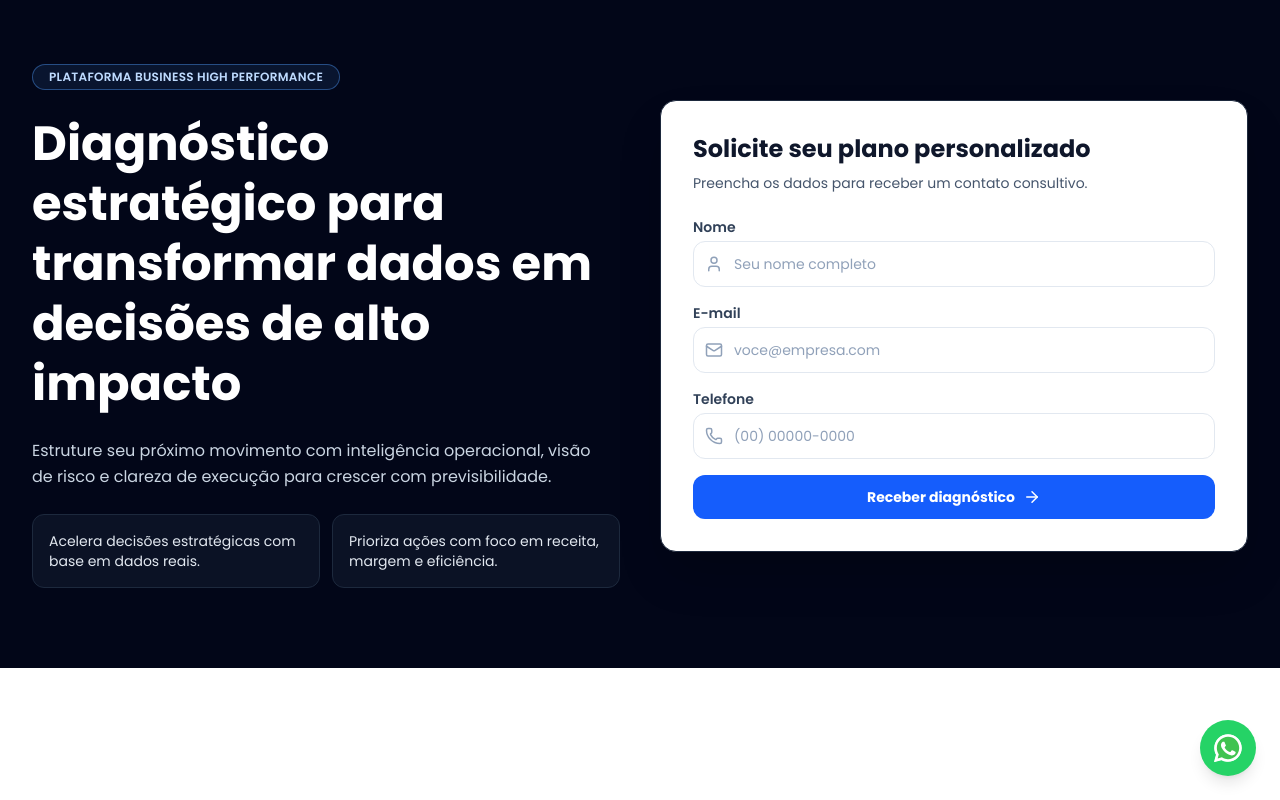
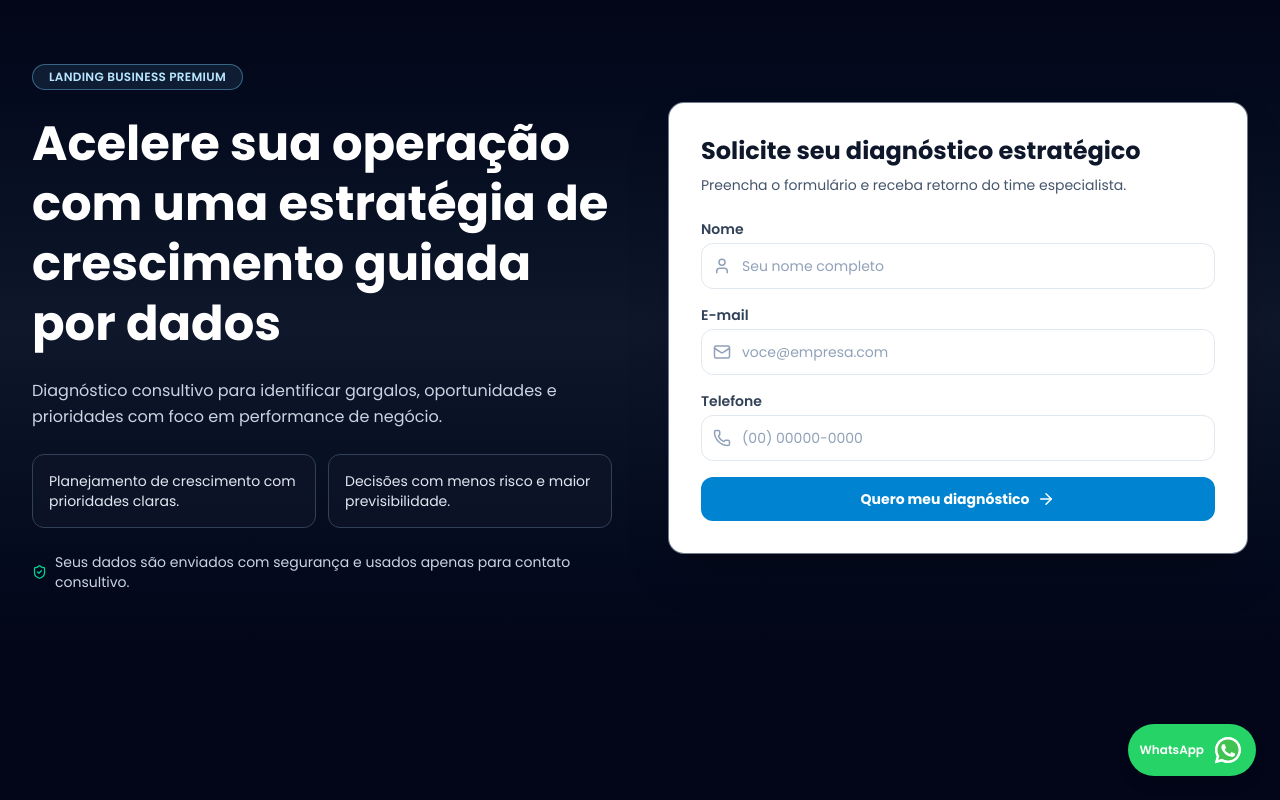
Before and after one commit to JG-silv/git-BSX-Landing-Page, a Next.js app: page /lp-business-alto in a window 1280 px wide. Built offline with nearby package versions, Linux system fonts and the light colour scheme; a web font is replaced by a local one.

Commit message:
feat: atualiza lp-business-alto com novo hero, chat e obrigado

```diff
--- a/src/app/lp-business-alto/Chat/index.jsx
+++ b/src/app/lp-business-alto/Chat/index.jsx
@@ -5,7 +5,7 @@ import { useEffect, useState } from "react";
 export default function Chat() {
   const [isVisible, setIsVisible] = useState(false);
   const phoneNumber = "5521997147642";
-  const defaultMessage = "Olá! Quero falar com um especialista da LP Business Alto.";
+  const defaultMessage = "Olá! Quero saber mais sobre a landing de estratégia business.";
   const whatsappLink = `https://wa.me/${phoneNumber}?text=${encodeURIComponent(defaultMessage)}`;
 
   useEffect(() => {
@@ -19,18 +19,19 @@ export default function Chat() {
   if (!isVisible) return null;
 
   return (
-    <div className="fixed bottom-5 right-5 z-50 sm:bottom-6 sm:right-6">
+    <div className="fixed bottom-4 right-4 z-50 sm:bottom-6 sm:right-6">
       <a
         href={whatsappLink}
         target="_blank"
         rel="noopener noreferrer"
         aria-label="Falar no WhatsApp"
-        className="flex h-14 w-14 items-center justify-center rounded-full bg-[#25D366] shadow-lg transition hover:scale-105 hover:bg-[#20bd5a]"
+        className="group flex items-center gap-2 rounded-full bg-[#25D366] px-3 py-2.5 shadow-lg transition hover:scale-[1.02] hover:bg-[#20bd5a]"
       >
+        <span className="hidden text-xs font-semibold text-white sm:block">WhatsApp</span>
         <svg
           className="fill-white"
-          width="34"
-          height="34"
+          width="32"
+          height="32"
           xmlns="http://www.w3.org/2000/svg"
           x="0px"
           y="0px"
--- a/src/app/lp-business-alto/Hero/index.jsx
+++ b/src/app/lp-business-alto/Hero/index.jsx
@@ -1,8 +1,8 @@
 "use client";
 
-import React, { useMemo, useState } from "react";
+import React, { useState } from "react";
 import { useRouter } from "next/navigation";
-import { ArrowRight, Mail, Phone, User } from "lucide-react";
+import { ArrowRight, Mail, Phone, ShieldCheck, User } from "lucide-react";
 
 const initialForm = {
   nome: "",
@@ -15,18 +15,6 @@ export default function Hero() {
   const [formData, setFormData] = useState(initialForm);
   const [errors, setErrors] = useState({});
   const [isSubmitting, setIsSubmitting] = useState(false);
-
-  const inputBaseClasses =
-    "w-full rounded-xl border px-4 py-3 text-sm text-slate-800 placeholder:text-slate-400 outline-none transition";
-  const inputClasses = useMemo(
-    () => ({
-      default:
-        `${inputBaseClasses} border-slate-200 focus:border-blue-500 focus:ring-2 focus:ring-blue-100`,
-      error:
-        `${inputBaseClasses} border-red-300 focus:border-red-500 focus:ring-2 focus:ring-red-100`,
-    }),
-    []
-  );
 
   const handleChange = (event) => {
     const { name, value } = event.target;
@@ -84,33 +72,48 @@ export default function Hero() {
     }, 250);
   };
 
+  const inputClassName = (hasError) =>
+    `w-full rounded-xl border px-4 py-3 text-sm text-slate-800 placeholder:text-slate-400 outline-none transition ${
+      hasError
+        ? "border-red-300 focus:border-red-500 focus:ring-2 focus:ring-red-100"
+        : "border-slate-200 focus:border-sky-500 focus:ring-2 focus:ring-sky-100"
+    }`;
+
   return (
-    <section className="relative overflow-hidden bg-slate-950 px-4 pb-14 pt-10 sm:px-6 lg:px-8 lg:pb-20 lg:pt-16">
-      <div className="mx-auto grid w-full max-w-7xl gap-10 lg:grid-cols-2 lg:items-center">
+    <section className="bg-gradient-to-b from-slate-950 via-slate-900 to-slate-950 px-4 py-10 sm:px-6 lg:px-8 lg:py-16">
+      <div className="mx-auto grid w-full max-w-7xl gap-8 lg:grid-cols-2 lg:gap-14 lg:items-center">
         <div className="space-y-6">
-          <span className="inline-flex rounded-full border border-blue-400/40 bg-blue-400/10 px-4 py-1 text-xs font-semibold uppercase tracking-wide text-blue-200">
-            Plataforma Business High Performance
+          <span className="inline-flex items-center rounded-full border border-sky-300/40 bg-sky-300/10 px-4 py-1 text-xs font-semibold uppercase tracking-wide text-sky-200">
+            Landing Business Premium
           </span>
           <h1 className="text-3xl font-bold leading-tight text-white sm:text-4xl lg:text-5xl">
-            Diagnóstico estratégico para transformar dados em decisões de alto impacto
+            Acelere sua operação com uma estratégia de crescimento guiada por dados
           </h1>
           <p className="max-w-xl text-sm leading-relaxed text-slate-300 sm:text-base">
-            Estruture seu próximo movimento com inteligência operacional, visão de risco e clareza de execução para crescer com previsibilidade.
+            Diagnóstico consultivo para identificar gargalos, oportunidades e prioridades com foco em performance de negócio.
           </p>
+
           <div className="grid grid-cols-1 gap-3 text-sm text-slate-200 sm:grid-cols-2">
-            <div className="rounded-xl border border-slate-800 bg-slate-900/70 p-4">
-              Acelera decisões estratégicas com base em dados reais.
+            <div className="rounded-xl border border-slate-700 bg-slate-900/60 p-4">
+              Planejamento de crescimento com prioridades claras.
             </div>
-            <div className="rounded-xl border border-slate-800 bg-slate-900/70 p-4">
-              Prioriza ações com foco em receita, margem e eficiência.
+            <div className="rounded-xl border border-slate-700 bg-slate-900/60 p-4">
+              Decisões com menos risco e maior previsibilidade.
             </div>
+          </div>
+
+          <div className="flex items-center gap-2 text-xs text-slate-300 sm:text-sm">
+            <ShieldCheck size={16} className="text-emerald-400" />
+            Seus dados são enviados com segurança e usados apenas para contato consultivo.
           </div>
         </div>
 
-        <div className="rounded-2xl border border-slate-800 bg-white p-5 shadow-2xl sm:p-8">
-          <h2 className="text-xl font-bold text-slate-900 sm:text-2xl">Solicite seu plano personalizado</h2>
+        <div className="rounded-2xl border border-slate-700/70 bg-white p-5 shadow-2xl sm:p-8">
+          <h2 className="text-xl font-bold text-slate-900 sm:text-2xl">
+            Solicite seu diagnóstico estratégico
+          </h2>
           <p className="mt-2 text-sm text-slate-600">
-            Preencha os dados para receber um contato consultivo.
+            Preencha o formulário e receba retorno do time especialista.
           </p>
 
           <form onSubmit={handleSubmit} className="mt-6 space-y-4" noValidate>
@@ -126,7 +129,7 @@ export default function Hero() {
                   type="text"
                   value={formData.nome}
                   onChange={handleChange}
-                  className={`${errors.nome ? inputClasses.error : inputClasses.default} pl-10`}
+                  className={`${inputClassName(Boolean(errors.nome))} pl-10`}
                   placeholder="Seu nome completo"
                   required
                 />
@@ -146,7 +149,7 @@ export default function Hero() {
                   type="email"
                   value={formData.email}
                   onChange={handleChange}
-                  className={`${errors.email ? inputClasses.error : inputClasses.default} pl-10`}
+                  className={`${inputClassName(Boolean(errors.email))} pl-10`}
                   placeholder="voce@empresa.com"
                   required
                 />
@@ -166,7 +169,7 @@ export default function Hero() {
                   type="tel"
                   value={formData.telefone}
                   onChange={handlePhoneChange}
-                  className={`${errors.telefone ? inputClasses.error : inputClasses.default} pl-10`}
+                  className={`${inputClassName(Boolean(errors.telefone))} pl-10`}
                   placeholder="(00) 00000-0000"
                   required
                 />
@@ -177,9 +180,9 @@ export default function Hero() {
             <button
               type="submit"
               disabled={isSubmitting}
-              className="flex w-full items-center justify-center gap-2 rounded-xl bg-blue-600 px-5 py-3 text-sm font-bold text-white transition hover:bg-blue-700 disabled:cursor-not-allowed disabled:opacity-75"
+              className="flex w-full items-center justify-center gap-2 rounded-xl bg-sky-600 px-5 py-3 text-sm font-bold text-white transition hover:bg-sky-700 disabled:cursor-not-allowed disabled:opacity-75"
             >
-              {isSubmitting ? "Enviando..." : "Receber diagnóstico"}
+              {isSubmitting ? "Enviando..." : "Quero meu diagnóstico"}
               <ArrowRight size={18} />
             </button>
           </form>
--- a/src/app/lp-business-alto/obrigado/page.jsx
+++ b/src/app/lp-business-alto/obrigado/page.jsx
@@ -3,24 +3,28 @@ import { ArrowLeft, CheckCircle2 } from "lucide-react";
 
 export default function ObrigadoPage() {
   return (
-    <main className="min-h-screen bg-slate-50 px-4 py-8 sm:px-6 lg:px-8">
-      <div className="mx-auto flex min-h-[70vh] w-full max-w-3xl items-center justify-center">
-        <section className="w-full rounded-3xl border border-slate-200 bg-white p-6 shadow-xl sm:p-10">
+    <main className="min-h-screen bg-slate-950 px-4 py-8 sm:px-6 lg:px-8">
+      <div className="mx-auto flex min-h-[75vh] w-full max-w-3xl items-center justify-center">
+        <section className="w-full rounded-3xl border border-slate-700 bg-white p-6 shadow-2xl sm:p-10">
           <div className="mx-auto mb-6 flex h-16 w-16 items-center justify-center rounded-full bg-emerald-100">
             <CheckCircle2 className="text-emerald-600" size={34} />
           </div>
 
           <h1 className="text-center text-2xl font-bold text-slate-900 sm:text-3xl">
-            Formulário enviado com sucesso
+            Recebemos sua solicitação com sucesso
           </h1>
           <p className="mx-auto mt-3 max-w-xl text-center text-sm leading-relaxed text-slate-600 sm:text-base">
-            Recebemos seus dados e nossa equipe vai analisar seu cenário para retornar com o próximo passo estratégico.
+            Seu formulário foi enviado e nossa equipe vai retornar com os próximos passos para o seu cenário.
           </p>
 
-          <div className="mt-8 flex justify-center">
+          <div className="mt-8 rounded-xl border border-slate-200 bg-slate-50 p-4 text-center text-sm text-slate-600">
+            Você receberá o contato no canal informado no cadastro.
+          </div>
+
+          <div className="mt-6 flex justify-center">
             <Link
               href="/lp-business-alto"
-              className="inline-flex items-center gap-2 rounded-xl bg-slate-900 px-5 py-3 text-sm font-semibold text-white transition hover:bg-slate-700"
+              className="inline-flex items-center gap-2 rounded-xl bg-sky-600 px-5 py-3 text-sm font-semibold text-white transition hover:bg-sky-700"
             >
               <ArrowLeft size={18} />
               Voltar para a página inicial
--- a/src/app/lp-business-alto/page.jsx
+++ b/src/app/lp-business-alto/page.jsx
@@ -4,8 +4,8 @@ import Hero from "./Hero/index";
 
 export default function LpBusinessAltoPage() {
   return (
-    <div className="min-h-screen bg-white text-slate-900">
-      <main>
+    <div className="min-h-screen bg-slate-950 text-slate-900">
+      <main className="relative">
         <Hero />
         <Chat />
       </main>
```
